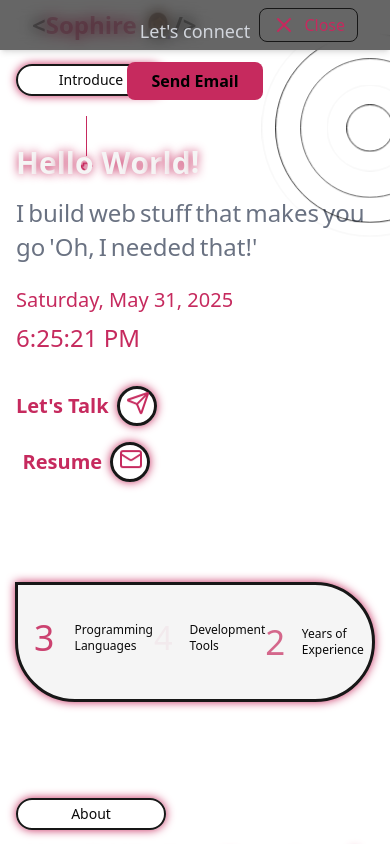
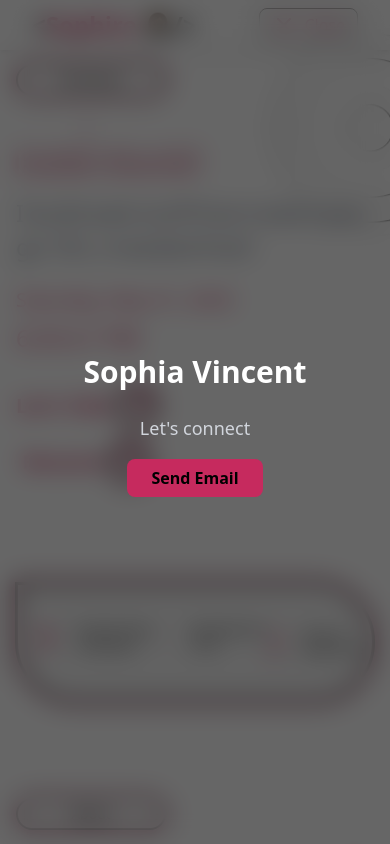
Before and after one commit to SimplySophia/my-portfolio, a Next.js app: page / in a window 390 px wide. Both pictures are taken after a click on the button "Connect". Shown: the top 844 px of the page. Built offline with nearby package versions, Linux system fonts and the light colour scheme.

Commit message:
updated mobile side view ui

```diff
--- a/src/components/MobileNav.tsx
+++ b/src/components/MobileNav.tsx
@@ -1,63 +1,57 @@
 "use client";
 
-import { useState } from "react";
 import { Menu, X } from "lucide-react";
 import { motion, AnimatePresence } from "framer-motion";
 
-const MobileConnectMenu = () => {
-  const [open, setOpen] = useState(false);
+interface MobileNavProps {
+  open: boolean;
+  setOpen: (val: boolean) => void;
+}
 
-  const toggle = () => setOpen((prev) => !prev);
-
-  return (
-    <div className="lg:hidden relative z-[999]">
-      {/* Toggle Button */}
+export const MobileNavToggle = ({ open, setOpen }: MobileNavProps) => (
   <button
-        onClick={toggle}
-        className="text-primary flex items-center gap-2 border border-primary px-3 py-1 rounded-md relative z-[999]"
+    onClick={() => setOpen(!open)}
+    className="text-primary flex items-center gap-2 border border-primary px-3 py-1 rounded-md relative z-[999] hover:bg-primary/10 transition-colors"
   >
     {open ? <X /> : <Menu />}
     {open ? "Close" : "Connect"}
   </button>
+);
 
+export const MobileNavOverlay = ({ open, setOpen }: MobileNavProps) => (
   <AnimatePresence>
     {open && (
       <>
-            {/* Fullscreen Backdrop */}
+        {/* Backdrop */}
         <motion.div
-              className="fixed inset-0 bg-black/60 backdrop-blur-sm z-50"
+          className="fixed inset-0 bg-black/60 backdrop-blur-md z-[998]"
           initial={{ opacity: 0 }}
           animate={{ opacity: 1 }}
           exit={{ opacity: 0 }}
-              onClick={toggle} // Clicking outside closes
+          onClick={() => setOpen(false)}
         />
 
-            {/* Fullscreen Panel */}
+        {/* Content */}
         <motion.div
-  className="fixed inset-0 z-[51] flex flex-col items-center justify-center text-center gap-6 px-6"
-  initial={{ opacity: 0, scale: 0.9 }}
+          className="fixed inset-0 z-[999] flex flex-col items-center justify-center text-center px-6"
+          initial={{ opacity: 0, scale: 0.95 }}
           animate={{ opacity: 1, scale: 1 }}
           exit={{ opacity: 0, scale: 0.95 }}
           transition={{ duration: 0.3 }}
-  onClick={toggle} // closes on outside click
+          onClick={() => setOpen(false)}
         >
           <div className="space-y-6" onClick={(e) => e.stopPropagation()}>
             <h1 className="text-3xl font-bold text-white">Sophia Vincent</h1>
             <p className="text-lg text-gray-300">Let&apos;s connect</p>
             <a
-      href="mailto:yourname@example.com"
+              href="mailto:sophire33@gmail.com"
               className="bg-primary text-black font-semibold py-2 px-6 rounded-md hover:scale-105 transition-transform"
             >
               Send Email
             </a>
           </div>
         </motion.div>
-
       </>
     )}
   </AnimatePresence>
-    </div>
 );
-};
-
-export default MobileConnectMenu;
--- a/src/components/Navbar.tsx
+++ b/src/components/Navbar.tsx
@@ -1,15 +1,33 @@
+"use client";
+
+import { useState } from "react";
 import Link from "next/link";
-import MobileNav from "./MobileNav";
+import { MobileNavOverlay, MobileNavToggle } from "./MobileNav";
 
 const Navbar = () => {
-    return (
-        <div className="flex justify-between items-center px-8 py-2 bg-white/70 dark:bg-slate-800/80 backdrop-blur fixed top-0 left-0 shadow-md w-full z-50">
-            <Link href="/" className="text-2xl font-bold">
-               &lt;<span className="text-primary">Sophire <span role="img" aria-label="female developer">👩🏽‍💻</span></span>/&gt;
-            </Link>
-            <MobileNav />
+  const [open, setOpen] = useState(false);
+
+  return (
+    <>
+      <div className="flex justify-between items-center px-8 py-2 bg-white/70 dark:bg-slate-800/80 backdrop-blur fixed top-0 left-0 shadow-md w-full z-50">
+        <Link href="/" className="text-2xl font-bold">
+          &lt;
+          <span className="text-primary">
+            Sophire <span role="img" aria-label="female developer">👩🏽‍💻</span>
+          </span>
+          /&gt;
+        </Link>
+
+        {/* Hamburger Toggle */}
+        <div className="lg:hidden">
+          <MobileNavToggle open={open} setOpen={setOpen} />
         </div>
-     );
-}
+      </div>
+
+      {/* Fullscreen Overlay */}
+      <MobileNavOverlay open={open} setOpen={setOpen} />
+    </>
+  );
+};
 
 export default Navbar;
```
Lines whose indentation alone changed are shown as unchanged.
